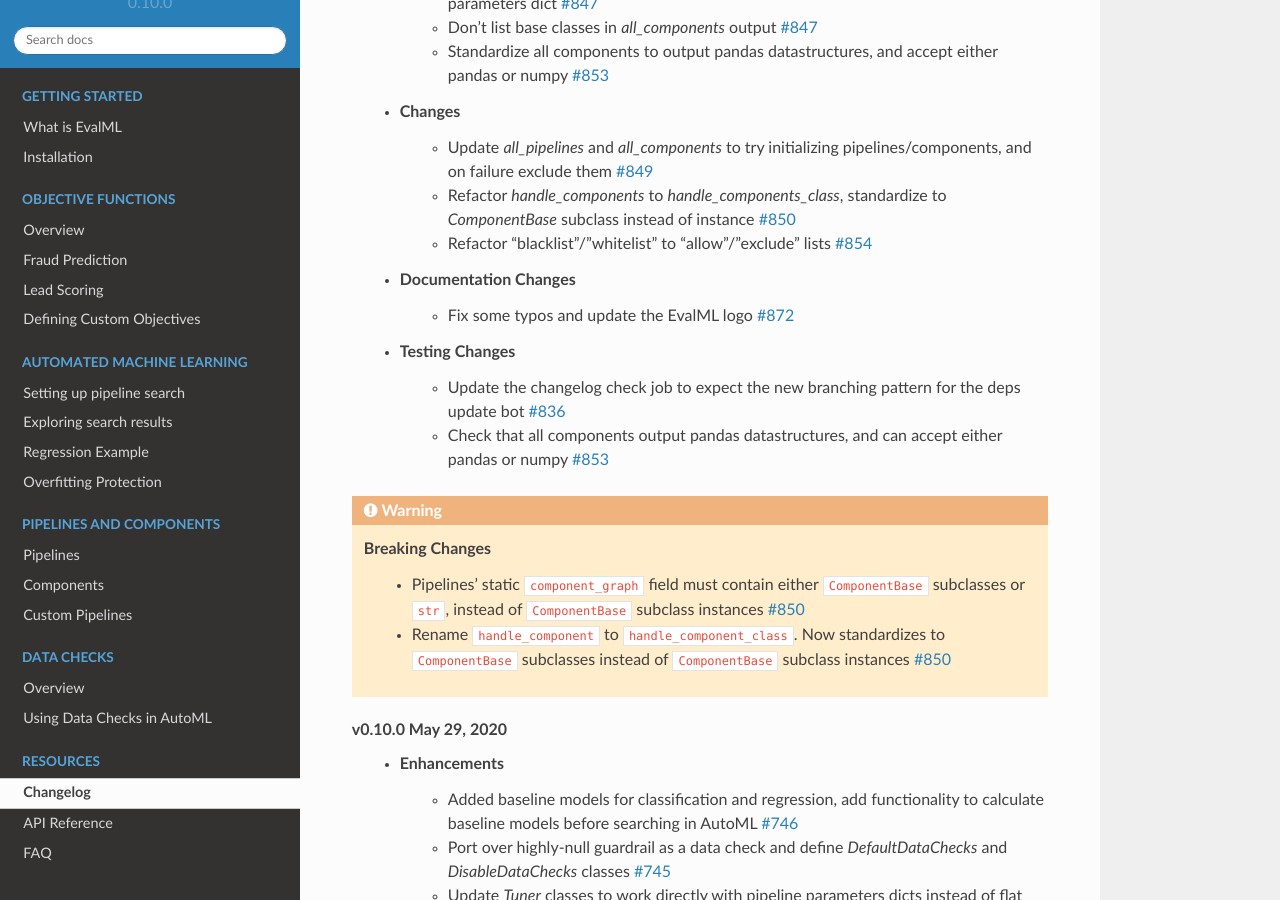
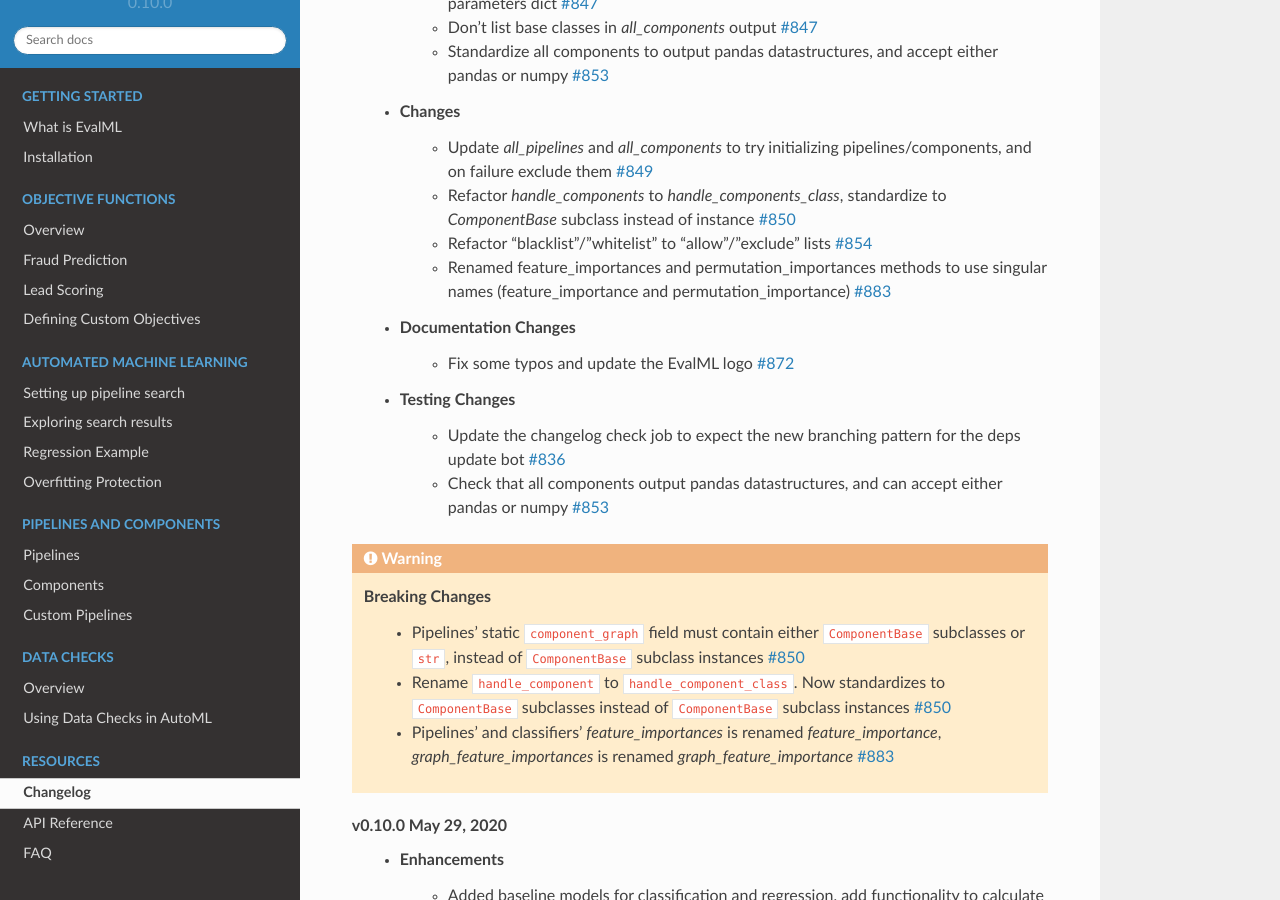
Before and after one commit to alteryx/evalml, a Sphinx documentation site: the page built from docs/source/changelog.rst, in a window 1280 px wide and 900 px high, scrolled down 739 px. Built offline with Sphinx 7.4.7 and the Read the Docs theme 2.0.0, drawn with Linux system fonts in a browser that asks for light colours; comment, search, counter and statistics services are not loaded.

Commit message:
changelog

```diff
--- a/docs/source/changelog.rst
+++ b/docs/source/changelog.rst
@@ -28,6 +28,8 @@
         * Update `all_pipelines` and `all_components` to try initializing pipelines/components, and on failure exclude them :pr:`849`
         * Refactor `handle_components` to `handle_components_class`, standardize to `ComponentBase` subclass instead of instance :pr:`850`
         * Refactor "blacklist"/"whitelist" to "allow"/"exclude" lists :pr:`854`
+        * Renamed feature_importances and permutation_importances methods to use singular names (feature_importance and permutation_importance) :pr:`883`
+
     * Documentation Changes
         * Fix some typos and update the EvalML logo :pr:`872`
     * Testing Changes
@@ -39,6 +41,7 @@
     **Breaking Changes**
         * Pipelines' static ``component_graph`` field must contain either ``ComponentBase`` subclasses or ``str``, instead of ``ComponentBase`` subclass instances :pr:`850`
         * Rename ``handle_component`` to ``handle_component_class``. Now standardizes to ``ComponentBase`` subclasses instead of ``ComponentBase`` subclass instances :pr:`850`
+        * Pipelines' and classifiers' `feature_importances` is renamed `feature_importance`, `graph_feature_importances` is renamed `graph_feature_importance` :pr:`883`
 
 
 **v0.10.0 May 29, 2020**
```
